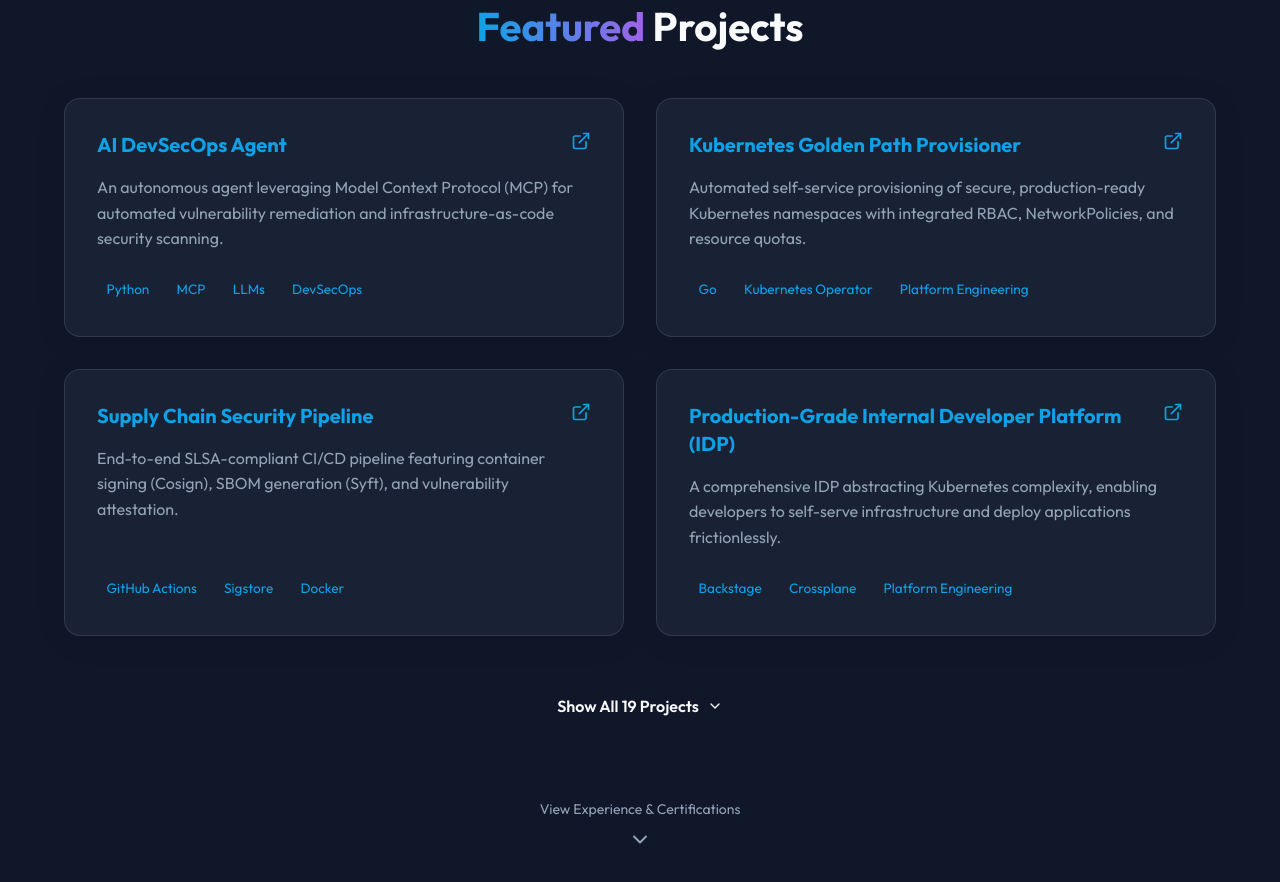
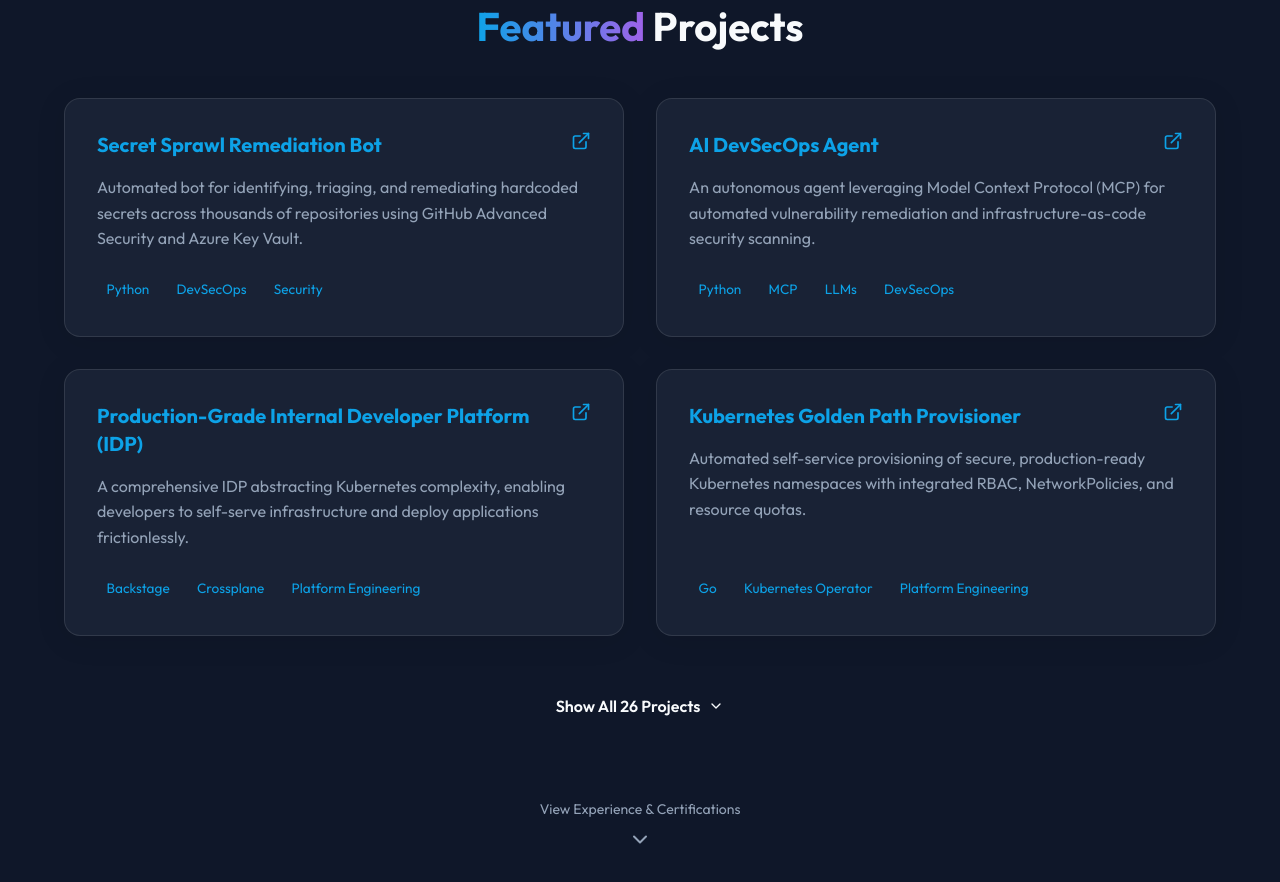
Before and after one commit to SumitDalavi/sumit-portfolio, a React (Vite) app: page / in a window 1280 px wide. Shown: the part 1900-2782 px from the top of the page. Built offline with nearby package versions, Linux system fonts and the light colour scheme.

Commit message:
feat: add new high-signal repos to projects and update ranking

```diff
--- a/src/components/Projects.jsx
+++ b/src/components/Projects.jsx
@@ -6,10 +6,22 @@ const Projects = () => {
 
   const projects = [
     {
+      title: "Secret Sprawl Remediation Bot",
+      repo: "secret-sprawl-remediation-bot",
+      description: "Automated bot for identifying, triaging, and remediating hardcoded secrets across thousands of repositories using GitHub Advanced Security and Azure Key Vault.",
+      tags: ["Python", "DevSecOps", "Security"]
+    },
+    {
       title: "AI DevSecOps Agent",
       repo: "ai-devsecops-agent-mcp",
       description: "An autonomous agent leveraging Model Context Protocol (MCP) for automated vulnerability remediation and infrastructure-as-code security scanning.",
       tags: ["Python", "MCP", "LLMs", "DevSecOps"]
+    },
+    {
+      title: "Production-Grade Internal Developer Platform (IDP)",
+      repo: "internal-developer-platform-poc",
+      description: "A comprehensive IDP abstracting Kubernetes complexity, enabling developers to self-serve infrastructure and deploy applications frictionlessly.",
+      tags: ["Backstage", "Crossplane", "Platform Engineering"]
     },
     {
       title: "Kubernetes Golden Path Provisioner",
@@ -18,16 +30,46 @@ const Projects = () => {
       tags: ["Go", "Kubernetes Operator", "Platform Engineering"]
     },
     {
+      title: "Golden Path CLI",
+      repo: "golden-path-cli",
+      description: "Developer CLI tool for scaffolding secure, compliant microservices with built-in CI/CD pipelines, IAM roles, and observability configurations.",
+      tags: ["Go", "CLI", "Developer Experience"]
+    },
+    {
       title: "Supply Chain Security Pipeline",
       repo: "supply-chain-security-pipeline",
       description: "End-to-end SLSA-compliant CI/CD pipeline featuring container signing (Cosign), SBOM generation (Syft), and vulnerability attestation.",
       tags: ["GitHub Actions", "Sigstore", "Docker"]
     },
     {
-      title: "Production-Grade Internal Developer Platform (IDP)",
-      repo: "internal-developer-platform-poc",
-      description: "A comprehensive IDP abstracting Kubernetes complexity, enabling developers to self-serve infrastructure and deploy applications frictionlessly.",
-      tags: ["Backstage", "Crossplane", "Platform Engineering"]
+      title: "K8s Admission Webhook From Scratch",
+      repo: "k8s-admission-webhook-from-scratch",
+      description: "Custom Kubernetes mutating and validating admission webhooks built from scratch to enforce security policies and inject sidecars.",
+      tags: ["Go", "Kubernetes", "Security"]
+    },
+    {
+      title: "Service Mesh Security Lab",
+      repo: "service-mesh-security-lab",
+      description: "Hands-on lab demonstrating advanced Istio service mesh security patterns including mTLS, authorization policies, and egress gateways.",
+      tags: ["Istio", "Service Mesh", "Security"]
+    },
+    {
+      title: "NHI Agent Access Governance",
+      repo: "nhi-agent-access-governance",
+      description: "Framework for governing and auditing Non-Human Identity (NHI) access, implementing least privilege for service accounts and API keys.",
+      tags: ["IAM", "Security", "Governance"]
+    },
+    {
+      title: "CSPM Noise Reduction Agent",
+      repo: "cspm-noise-reduction-agent",
+      description: "Intelligent agent that analyzes and filters Cloud Security Posture Management (CSPM) alerts to reduce alert fatigue and prioritize true risks.",
+      tags: ["Python", "Security", "Automation"]
+    },
+    {
+      title: "OPA Threat Modeling Library",
+      repo: "opa-threat-modeling-library",
+      description: "Open Policy Agent (OPA) library for codifying threat models and automatically evaluating architecture diagrams against security policies.",
+      tags: ["OPA", "Rego", "Threat Modeling"]
     },
     {
       title: "K8s Gateway API Platform",
```
